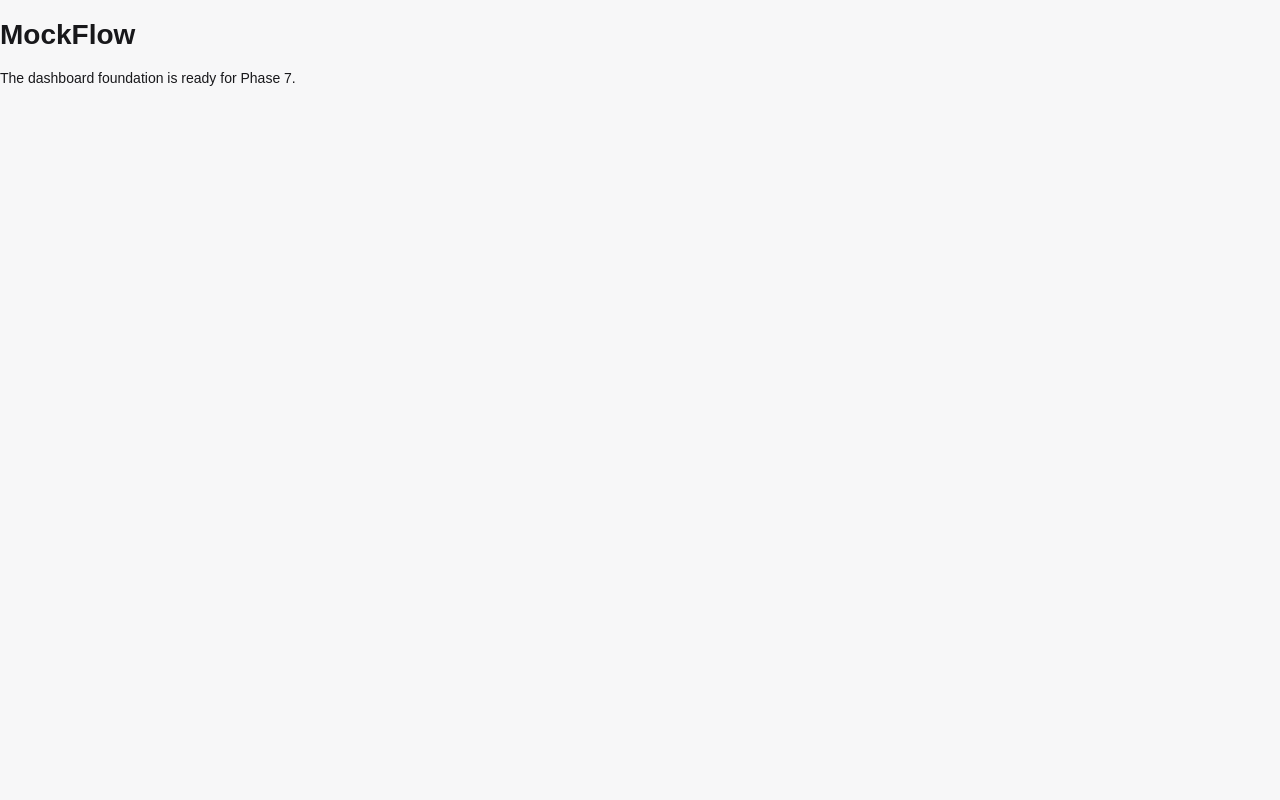
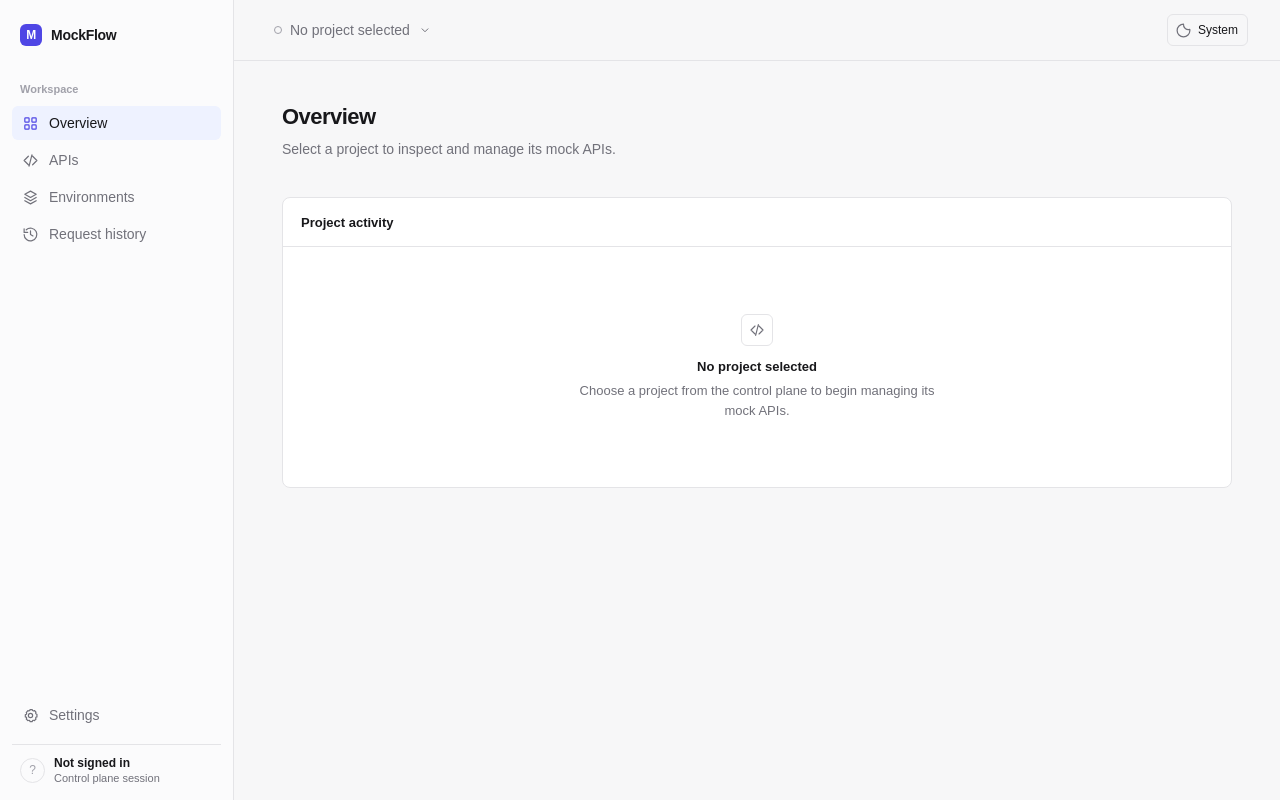
Before and after one commit to AkashKodihithlu/Api-sandbox, a Next.js app in the folder apps/web/: page / in a window 1280 px wide. Built offline with nearby package versions, Linux system fonts and the light colour scheme.

Commit message:
feat(web): add responsive dashboard shell

```diff
--- a/apps/web/app/page.tsx
+++ b/apps/web/app/page.tsx
@@ -1,8 +1,101 @@
+'use client';
+
+import { useEffect, useState, type ReactNode } from 'react';
+
+type ThemePreference = 'system' | 'light' | 'dark';
+type View = 'overview' | 'apis' | 'environments' | 'requests' | 'settings';
+
+const views: Array<{ id: View; label: string; icon: ReactNode }> = [
+  { id: 'overview', label: 'Overview', icon: <GridIcon /> },
+  { id: 'apis', label: 'APIs', icon: <ApiIcon /> },
+  { id: 'environments', label: 'Environments', icon: <LayersIcon /> },
+  { id: 'requests', label: 'Request history', icon: <HistoryIcon /> },
+  { id: 'settings', label: 'Settings', icon: <SettingsIcon /> },
+];
+
+const descriptions: Record<View, string> = {
+  overview: 'Select a project to inspect and manage its mock APIs.',
+  apis: 'Create and manage the endpoints available in this project.',
+  environments: 'Configure environment-specific response scenarios.',
+  requests: 'Inspect redacted request activity for the selected project.',
+  settings: 'Manage project access and configuration.',
+};
+
+function applyTheme(preference: ThemePreference) {
+  const resolved = preference === 'system'
+    ? window.matchMedia('(prefers-color-scheme: dark)').matches ? 'dark' : 'light'
+    : preference;
+  document.documentElement.dataset.theme = resolved;
+}
+
 export default function HomePage() {
+  const [activeView, setActiveView] = useState<View>('overview');
+  const [theme, setTheme] = useState<ThemePreference>('system');
+  const [navigationOpen, setNavigationOpen] = useState(false);
+
+  useEffect(() => {
+    const preference = (window.localStorage.getItem('mockflow.theme') as ThemePreference | null) ?? 'system';
+    setTheme(preference);
+    applyTheme(preference);
+    const query = window.matchMedia('(prefers-color-scheme: dark)');
+    const update = () => preference === 'system' && applyTheme('system');
+    query.addEventListener('change', update);
+    return () => query.removeEventListener('change', update);
+  }, []);
+
+  function changeTheme(preference: ThemePreference) {
+    setTheme(preference);
+    window.localStorage.setItem('mockflow.theme', preference);
+    applyTheme(preference);
+  }
+
+  const title = views.find((view) => view.id === activeView)?.label ?? 'Overview';
+
   return (
-    <main>
-      <h1>MockFlow</h1>
-      <p>The dashboard foundation is ready for Phase 7.</p>
+    <main className="app-shell">
+      <aside className={`sidebar ${navigationOpen ? 'sidebar-open' : ''}`} aria-label="Main navigation">
+        <div className="brand"><span className="brand-mark" aria-hidden="true">M</span><span>MockFlow</span></div>
+        <nav className="navigation">
+          <p className="nav-label">Workspace</p>
+          {views.slice(0, 4).map((view) => <button className={`nav-item ${activeView === view.id ? 'nav-item-active' : ''}`} key={view.id} onClick={() => { setActiveView(view.id); setNavigationOpen(false); }} type="button">{view.icon}<span>{view.label}</span></button>)}
+        </nav>
+        <div className="sidebar-footer">
+          <button className={`nav-item ${activeView === 'settings' ? 'nav-item-active' : ''}`} onClick={() => { setActiveView('settings'); setNavigationOpen(false); }} type="button"><SettingsIcon /><span>Settings</span></button>
+          <div className="account-row"><span className="account-avatar" aria-hidden="true">?</span><span className="account-copy"><strong>Not signed in</strong><small>Control plane session</small></span></div>
+        </div>
+      </aside>
+      <section className="workspace">
+        <header className="topbar">
+          <button className="icon-button menu-button" type="button" aria-label="Open navigation" onClick={() => setNavigationOpen((open) => !open)}><MenuIcon /></button>
+          <div className="project-selector" aria-label="Current project"><span className="project-dot" aria-hidden="true" /><span>No project selected</span><ChevronIcon /></div>
+          <div className="topbar-actions"><label className="theme-select"><span className="sr-only">Theme</span><ThemeIcon /><select value={theme} onChange={(event) => changeTheme(event.target.value as ThemePreference)}><option value="system">System</option><option value="light">Light</option><option value="dark">Dark</option></select></label></div>
+        </header>
+        <div className="content">
+          <div className="page-heading"><div><h1>{title}</h1><p>{descriptions[activeView]}</p></div>{activeView === 'apis' && <button className="button button-primary" type="button" disabled>Create API</button>}</div>
+          <DashboardContent view={activeView} />
+        </div>
+      </section>
+      {navigationOpen && <button className="backdrop" aria-label="Close navigation" onClick={() => setNavigationOpen(false)} type="button" />}
     </main>
   );
 }
+
+function DashboardContent({ view }: { view: View }) {
+  if (view === 'settings') return <section className="settings-list" aria-label="Project settings"><SettingRow label="Project access" description="Select a project to manage members and roles." /><SettingRow label="Runtime endpoint" description="Published endpoint settings become available after a project is selected." /><SettingRow label="Danger zone" description="Project deletion is unavailable until a project is selected." destructive /></section>;
+  if (view === 'requests') return <section className="panel request-panel"><div className="filter-row" aria-label="Request filters"><button className="filter-control" type="button" disabled>All methods <ChevronIcon /></button><button className="filter-control" type="button" disabled>All status codes <ChevronIcon /></button><button className="filter-control" type="button" disabled>All time <ChevronIcon /></button></div><EmptyState title="No request history" description="Request activity will appear here after a project and its published endpoints receive traffic." /></section>;
+  const tableTitle = view === 'apis' ? 'Endpoints' : view === 'environments' ? 'Environments' : 'Project activity';
+  const emptyTitle = view === 'apis' ? 'No endpoints to show' : view === 'environments' ? 'No environments to show' : 'No project selected';
+  const emptyDescription = view === 'apis' ? 'Select a project to create and manage its mock API endpoints.' : view === 'environments' ? 'Select a project to configure environment-specific mock scenarios.' : 'Choose a project from the control plane to begin managing its mock APIs.';
+  return <section className="panel"><div className="panel-header"><h2>{tableTitle}</h2></div>{view !== 'overview' && <div className="table-header" aria-hidden="true"><span>{view === 'apis' ? 'Method' : 'Name'}</span><span>{view === 'apis' ? 'Path' : 'Description'}</span><span>Status</span></div>}<EmptyState title={emptyTitle} description={emptyDescription} /></section>;
+}
+
+function EmptyState({ title, description }: { title: string; description: string }) { return <div className="empty-state"><div className="empty-mark" aria-hidden="true"><ApiIcon /></div><h3>{title}</h3><p>{description}</p></div>; }
+function SettingRow({ label, description, destructive = false }: { label: string; description: string; destructive?: boolean }) { return <div className="setting-row"><div><h2>{label}</h2><p>{description}</p></div><button className={`button button-secondary ${destructive ? 'button-destructive' : ''}`} type="button" disabled>Unavailable</button></div>; }
+function GridIcon() { return <svg viewBox="0 0 24 24" aria-hidden="true"><rect x="4" y="4" width="6" height="6" rx="1" /><rect x="14" y="4" width="6" height="6" rx="1" /><rect x="4" y="14" width="6" height="6" rx="1" /><rect x="14" y="14" width="6" height="6" rx="1" /></svg>; }
+function ApiIcon() { return <svg viewBox="0 0 24 24" aria-hidden="true"><path d="m9 18-6-6 6-6M15 6l6 6-6 6M14 4l-4 16" /></svg>; }
+function LayersIcon() { return <svg viewBox="0 0 24 24" aria-hidden="true"><path d="m12 3 8 4.5-8 4.5-8-4.5L12 3Zm-8 9 8 4.5 8-4.5M4 16.5l8 4.5 8-4.5" /></svg>; }
+function HistoryIcon() { return <svg viewBox="0 0 24 24" aria-hidden="true"><path d="M3 12a9 9 0 1 0 3-6.7M3 4v5h5M12 7v5l3.5 2" /></svg>; }
+function SettingsIcon() { return <svg viewBox="0 0 24 24" aria-hidden="true"><circle cx="12" cy="12" r="3" /><path d="M19.4 15a1.7 1.7 0 0 0 .3 1.9l.1.1-2.3 2.3-.1-.1a1.7 1.7 0 0 0-1.9-.3 1.7 1.7 0 0 0-1 1.5v.2h-3.2v-.2a1.7 1.7 0 0 0-1-1.5 1.7 1.7 0 0 0-1.9.3l-.1.1L6 17l.1-.1A1.7 1.7 0 0 0 6.4 15a1.7 1.7 0 0 0-1.5-1H4.7v-3.2h.2a1.7 1.7 0 0 0 1.5-1 1.7 1.7 0 0 0-.3-1.9L6 7.8 8.3 5l.1.1a1.7 1.7 0 0 0 1.9.3 1.7 1.7 0 0 0 1-1.5v-.2h3.2v.2a1.7 1.7 0 0 0 1 1.5 1.7 1.7 0 0 0 1.9-.3l.1-.1 2.3 2.3-.1.1a1.7 1.7 0 0 0-.3 1.9 1.7 1.7 0 0 0 1.5 1h.2V14h-.2a1.7 1.7 0 0 0-1.5 1Z" /></svg>; }
+function ThemeIcon() { return <svg viewBox="0 0 24 24" aria-hidden="true"><path d="M12 3a9 9 0 1 0 9 9c0-.5 0-1-.1-1.5A7 7 0 0 1 12 3Z" /></svg>; }
+function ChevronIcon() { return <svg className="chevron" viewBox="0 0 24 24" aria-hidden="true"><path d="m7 10 5 5 5-5" /></svg>; }
+function MenuIcon() { return <svg viewBox="0 0 24 24" aria-hidden="true"><path d="M4 7h16M4 12h16M4 17h16" /></svg>; }
```
